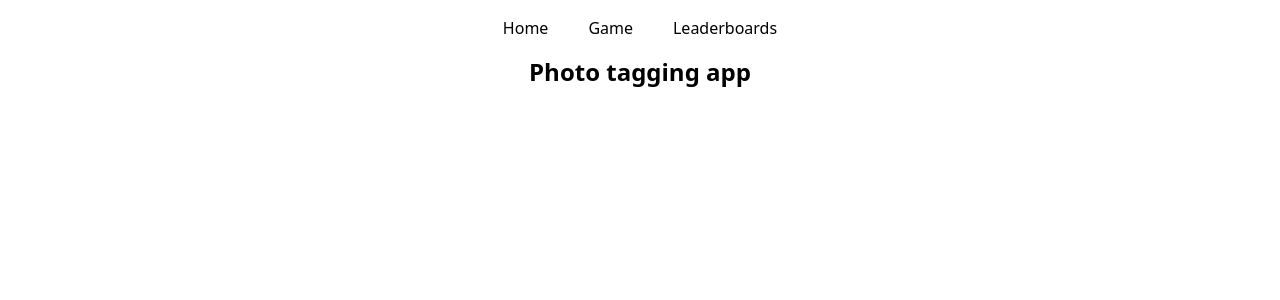
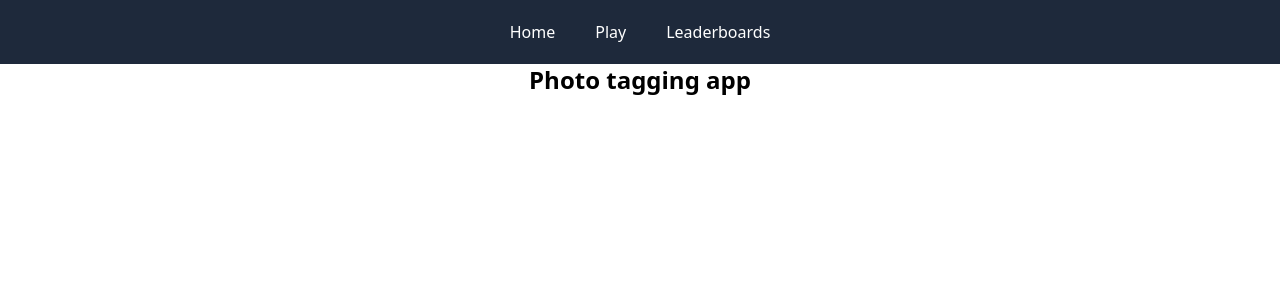
Before and after one commit to MauritzLM/photo-tagging-app, a Next.js app: page / in a window 1280 px wide. Shown: the top 300 px of the page. Built offline with nearby package versions, Linux system fonts and the light colour scheme.

Commit message:
updated bg-color and padding

```diff
--- a/src/app/components/nav.js
+++ b/src/app/components/nav.js
@@ -2,10 +2,10 @@ import Link from "next/link"
 
 export default function Nav(){
     return (
-        <nav className="flex justify-center p-4">
+        <nav className="flex justify-center p-5 bg-slate-800 text-white">
             <ul  className="flex  gap-10">
                 <li><Link href="/">Home</Link></li>
-                <li><Link href="/game">Game</Link></li>
+                <li><Link href="/game">Play</Link></li>
                 <li><Link href="/leaderboard">Leaderboards</Link></li>
             </ul>
         </nav>
```
